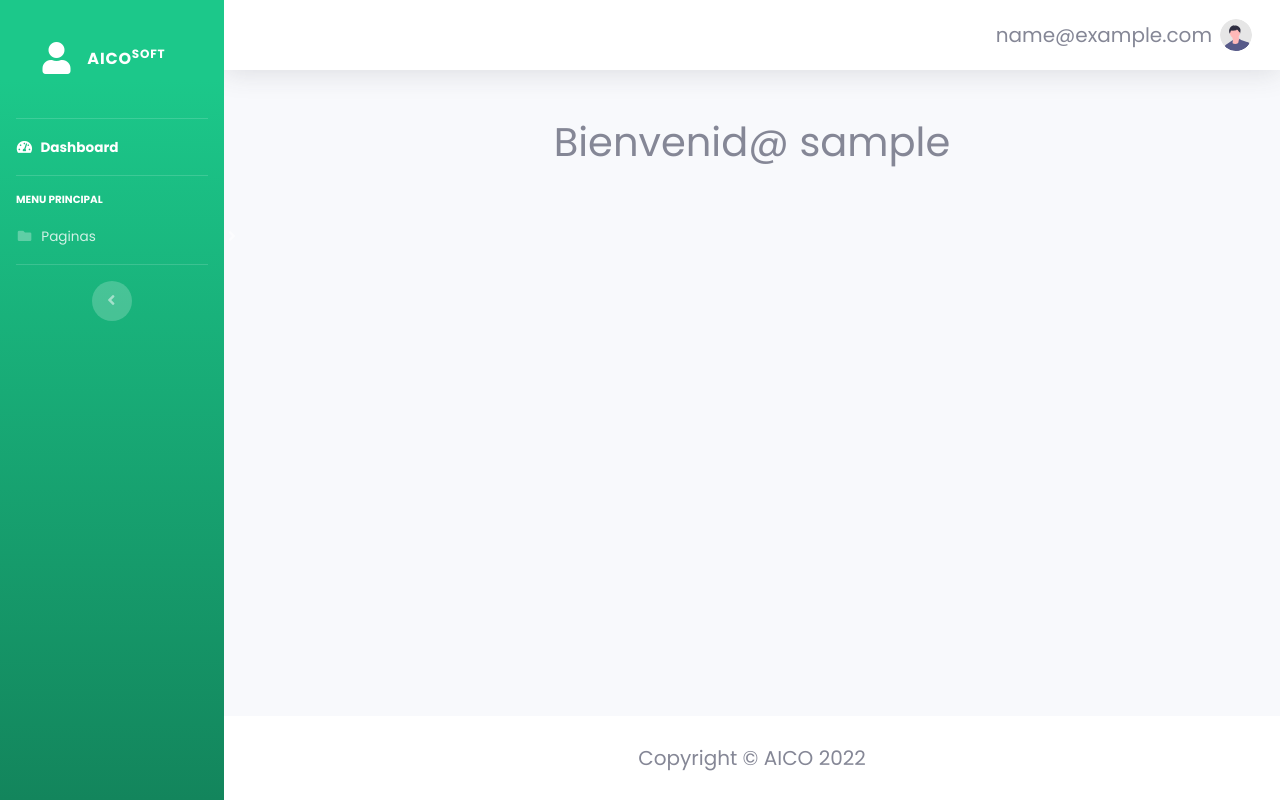
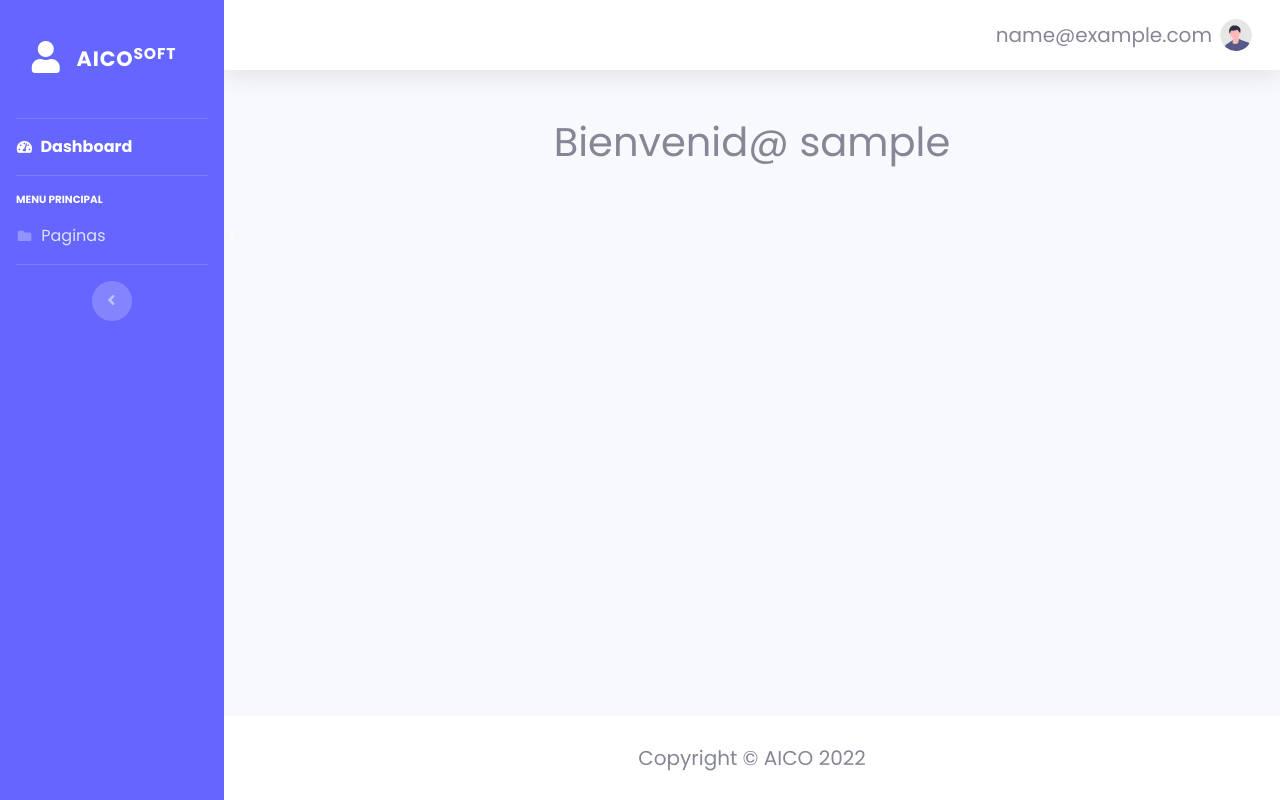
Before and after one commit to DevGragy/AICOSoft, a PHP site: page /dashboard.php in a window 1280 px wide. Run offline with PHP 8.4, Linux system fonts and the light colour scheme; the visitor is signed in with stand-in values (Sample User, id 1).

Commit message:
Estilos y alerta faltante.
Color del Dashboard.
Tamaño de la letra.
Alerta de error en el log in.

```diff
--- a/view/includes/header.php
+++ b/view/includes/header.php
@@ -18,9 +18,9 @@
     <!-- Page Wrapper -->
     <div id="wrapper">
         <!-- Sidebar -->
-        <ul class="navbar-nav bg-gradient-success sidebar sidebar-dark accordion" id="accordionSidebar">
+        <ul class="navbar-nav sidebar sidebar-dark accordion" id="accordionSidebar" style="background-color: rgb(101, 101, 255);">
             <!-- Sidebar - Brand -->
-            <a class="sidebar-brand d-flex align-items-center justify-content-center" href="dashboard.php">
+            <a class="sidebar-brand d-flex align-items-center justify-content-center" href="dashboard.php" style="font-size: 1.3rem;">
                 <div class="sidebar-brand-icon">
                     <i class="fas fa-user"></i>
                 </div>
@@ -36,7 +36,7 @@
             <li class="nav-item active fs-2">
                 <a class="nav-link" href="dashboard.php">
                     <i class="fas fa-fw fa-tachometer-alt"></i>
-                    <span>Dashboard</span>
+                    <span style="font-size: 1rem;">Dashboard</span>
                 </a>
             </li>
 
@@ -52,7 +52,7 @@
                 <a class="nav-link collapsed" href="#" data-toggle="collapse" data-target="#collapsePages"
                     aria-expanded="true" aria-controls="collapsePages">
                     <i class="fas fa-fw fa-folder"></i>
-                    <span>Paginas</span>
+                    <span style="font-size: 1rem;">Paginas</span>
                 </a>
                 <div id="collapsePages" class="collapse" aria-labelledby="headingPages" data-parent="#accordionSidebar">
                     <div class="bg-white py-2 collapse-inner rounded">
--- a/view/registro.php
+++ b/view/registro.php
@@ -29,7 +29,7 @@
                     $_POST["password"]="";
                     $_POST["confirmpass"]="";
                 } else {
-                   $error1 = "Hay un error en la base de datos!";
+                   $error1 = "¡Hay un error en la base de datos!";
                 }
             }else {
                 $error2 = "¡Este correo ya fue utilizado! Por favor utiliza uno diferente.";
```
Also changed, not shown: view/login.php (+7 -1 lines).
